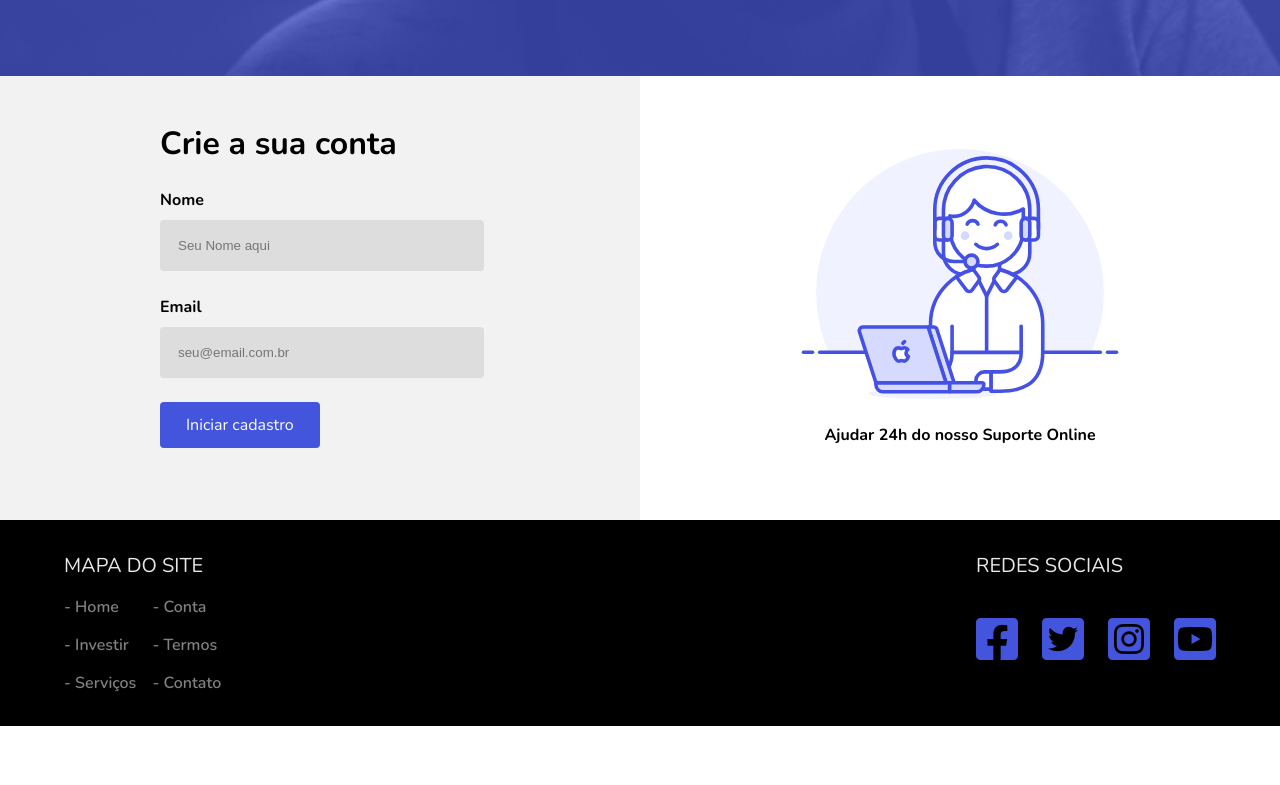
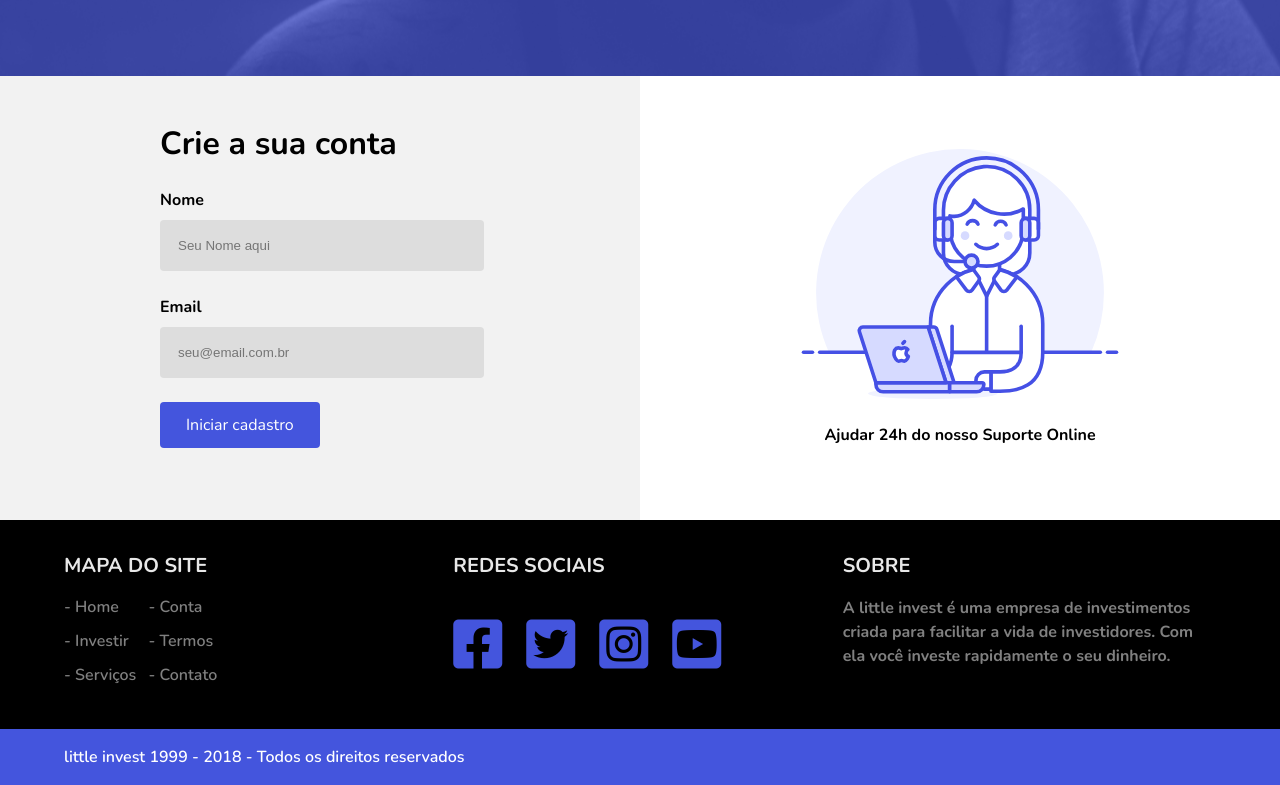
Before and after one commit to Marceloolz/littleinvest, a website: page index.html in a window 1280 px wide. Shown: the part 2314-3099 px from the top of the page. Before the commit the page ends 3040 px from the top, so only its background shows below. Drawn offline with nearby package versions, Linux system fonts and the light colour scheme.

Commit message:
Home Desktop finalizado

```diff
--- a/assets/sass/rodape.scss
+++ b/assets/sass/rodape.scss
@@ -7,15 +7,16 @@
         .Rodape_Principal_Container{
             width: 90%;
             max-width: 1200px;
-            display: flex;
-            justify-content: space-between;
+            display: grid;
+            grid-template-columns: 1fr 1fr 1fr;
+            grid-gap: 16px;
             .Principal_Container_Item{
                 width: fit-content;
                 .Container_Item_Titulo{
                     color: #E8E8E8;
                     font-size: 20px;
                     line-height: 28px;
-                    font-weight: 500;
+                    font-weight: 700;
                     margin-bottom: 16px;
                     text-transform: uppercase;
                 }
@@ -25,7 +26,7 @@
                     .Item_RedesSociais_Icone{
                         margin: 12px;
                         a{
-                            font-size: 48px;
+                            font-size: 56px;
                             color: $Roxo;
                             &:hover{
                                 color: $Branco
@@ -42,7 +43,7 @@
                 .Container_Item_MapaDoSite{
                     display: grid;
                     grid-template-columns: 1fr 1fr;
-                    grid-gap: 16px;
+                    grid-gap: 12px;
                     .Item_MapaDoSite_Item{
                         a{
                             text-decoration: none;
@@ -58,6 +59,28 @@
                         }
                     }
                 }
+                .Container_Item_Sobre{
+                    color: #808080;
+                    font-size: 16px;
+                    line-height: 24px;
+                    font-weight: 700;
+                }
+            }
+        }
+    }
+    .Site_Rodape_Secundario{
+        background-color: $Roxo;
+        display: flex;
+        justify-content: center;
+        padding: 16px 0px;
+        .Rodape_Secundario_Container{
+            width: 90%;
+            max-width: 1200px;
+            .Secundario_Container_Item{
+                color: $Branco;
+                font-size: 16px;
+                line-height: 24px;
+                font-weight: 600;
             }
         }
     }
--- a/index.html
+++ b/index.html
@@ -207,7 +207,8 @@
                         <img src="dist/img/aspas.png">
                     </div>
                     <div class="Container_Texto_Conteudo">
-                        Com o little invest eu pude ter certeza que o meu dinheiro estava rendendo sem ter que perder tempo do meu dia pensando onde investir.
+                        Com o little invest eu pude ter certeza que o meu dinheiro estava rendendo sem ter que perder
+                        tempo do meu dia pensando onde investir.
                     </div>
                     <div class="Container_Texto_Autor">
                         <span>Gabriela Marques</span>
@@ -313,6 +314,22 @@
                         </div>
                     </div>
                 </div>
+
+                <div class="Principal_Container_Item">
+                    <div class="Container_Item_Titulo">
+                        Sobre
+                    </div>
+                    <div class="Container_Item_Sobre">
+                        A little invest é uma empresa de investimentos criada para facilitar a vida de investidores. Com
+                        ela você investe rapidamente o seu dinheiro.
+                    </div>
+                </div>
+            </div>
+        </div>
+
+        <div class="Site_Rodape_Secundario">
+            <div class="Rodape_Secundario_Container">
+                <span class="Secundario_Container_Item">little invest 1999 - 2018 - Todos os direitos reservados</span>
             </div>
         </div>
     </div>
```
Also changed, not shown: dist/css/style.css.
